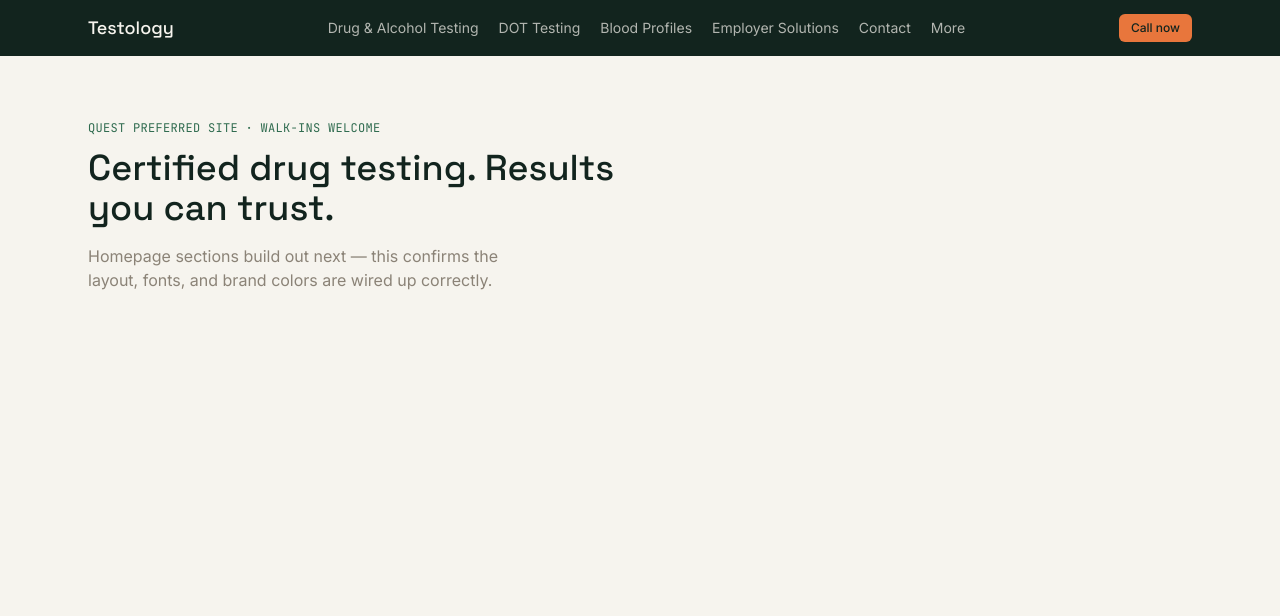
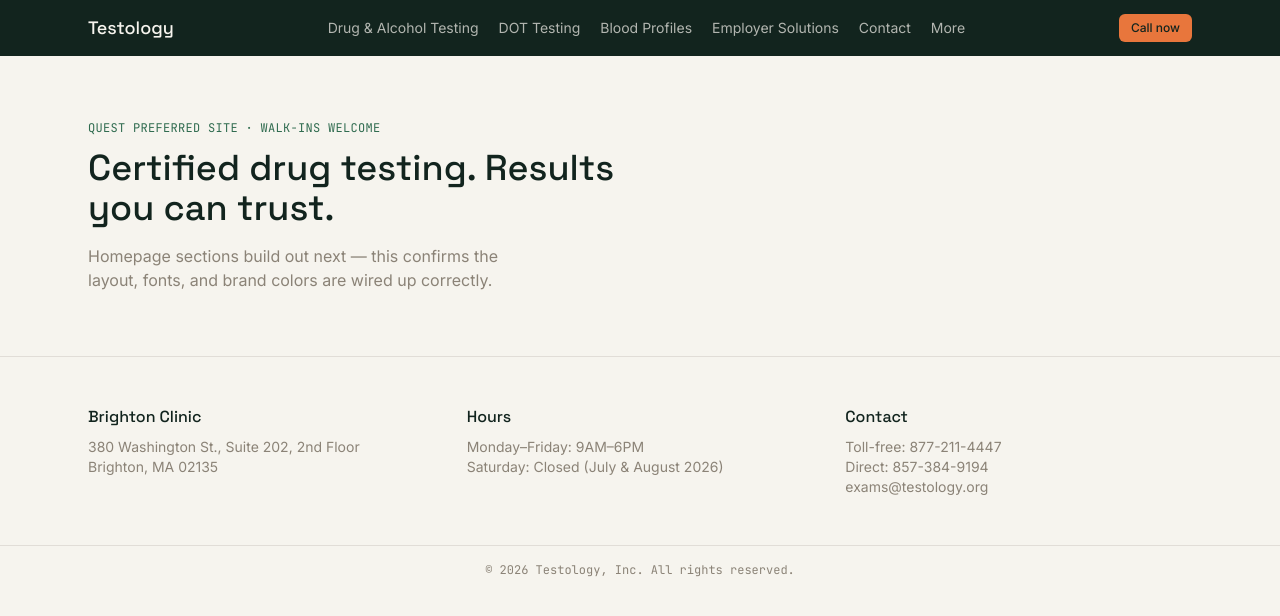
Before and after one commit to OmkarVaity/Testology-website, a Next.js app: page / in a window 1280 px wide. Shown: the top 616 px of the page. Built offline with nearby package versions, Linux system fonts and the light colour scheme.

Commit message:
feat: add Footer with real contact/hours/location data

```diff
--- a/app/layout.tsx
+++ b/app/layout.tsx
@@ -2,6 +2,7 @@ import type { Metadata } from "next";
 import { Space_Grotesk, Inter, JetBrains_Mono } from "next/font/google";
 import "./globals.css";
 import { Header } from "@/components/layout/Header";
+import { Footer } from "@/components/layout/Footer";
 
 const spaceGrotesk = Space_Grotesk({
   subsets: ["latin"],
@@ -35,10 +36,9 @@ export default function RootLayout({
       <body
         className={`${spaceGrotesk.variable} ${inter.variable} ${jetbrainsMono.variable} antialiased`}
       >
-        <body className={`${spaceGrotesk.variable} ${inter.variable} ${jetbrainsMono.variable} antialiased`}>
-          <Header />
-          {children}
-        </body>
+        <Header />
+        {children}
+        <Footer />
       </body>
     </html>
   );
--- /dev/null
+++ b/components/layout/Footer.tsx
@@ -0,0 +1,34 @@
+import { siteConfig } from "@/content/site-config";
+
+export function Footer() {
+  return (
+    <footer className="border-t border-slate/20 bg-bone">
+      <div className="mx-auto grid max-w-6xl gap-8 px-6 py-12 text-sm md:grid-cols-3">
+        <div>
+          <p className="mb-2 font-display text-base font-medium text-ink">
+            {siteConfig.location.name}
+          </p>
+          <p className="text-slate">{siteConfig.location.line1}</p>
+          <p className="text-slate">{siteConfig.location.line2}</p>
+        </div>
+
+        <div>
+          <p className="mb-2 font-display text-base font-medium text-ink">Hours</p>
+          <p className="text-slate">{siteConfig.hours.weekday}</p>
+          <p className="text-slate">Saturday: {siteConfig.hours.saturday}</p>
+        </div>
+
+        <div>
+          <p className="mb-2 font-display text-base font-medium text-ink">Contact</p>
+          <p className="text-slate">Toll-free: {siteConfig.contact.tollFree}</p>
+          <p className="text-slate">Direct: {siteConfig.contact.direct}</p>
+          <p className="text-slate">{siteConfig.contact.examsEmail}</p>
+        </div>
+      </div>
+
+      <div className="border-t border-slate/20 px-6 py-4 text-center font-mono-panel text-xs text-slate">
+        &copy; {new Date().getFullYear()} {siteConfig.name} All rights reserved.
+      </div>
+    </footer>
+  );
+}
```
